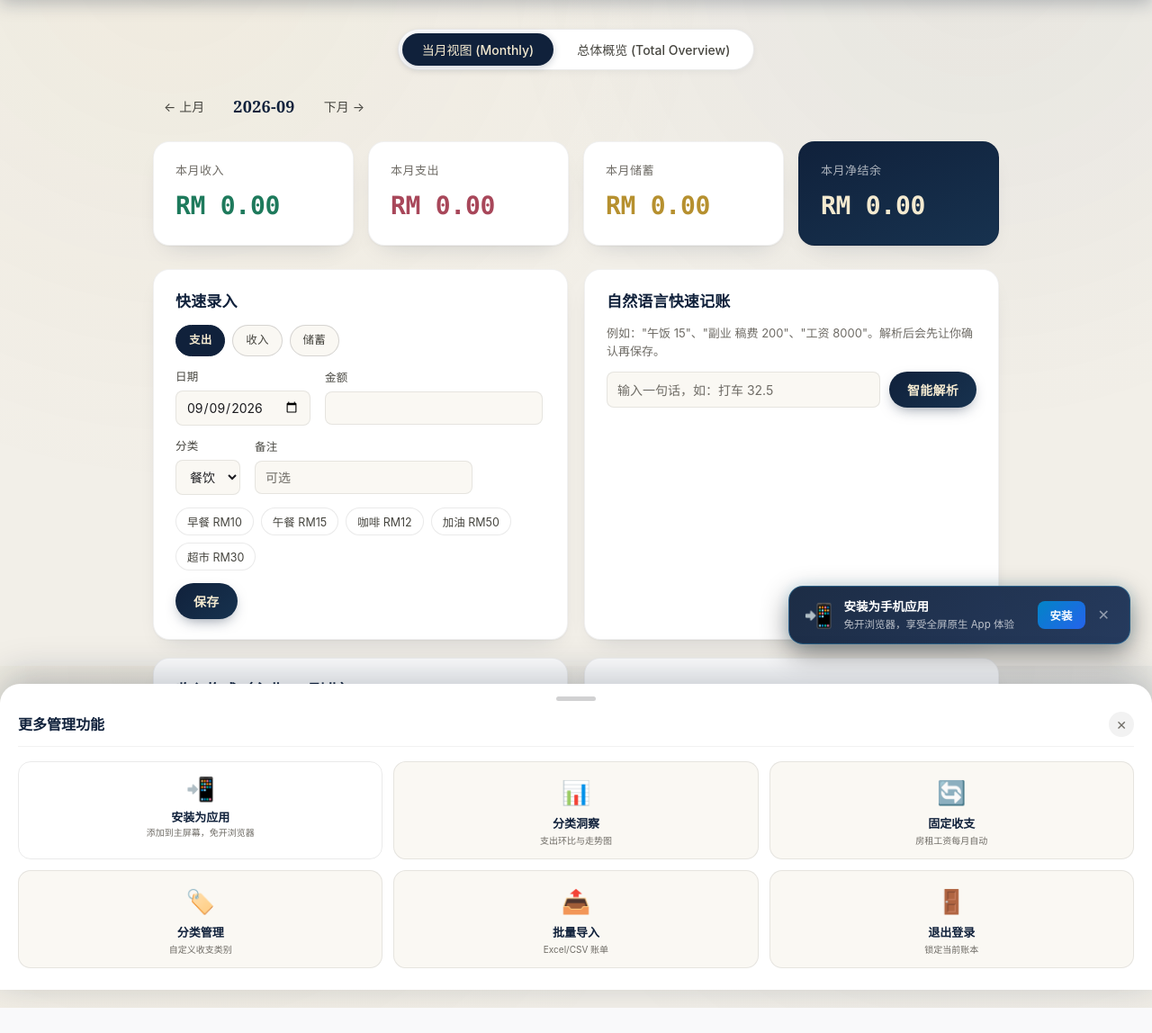
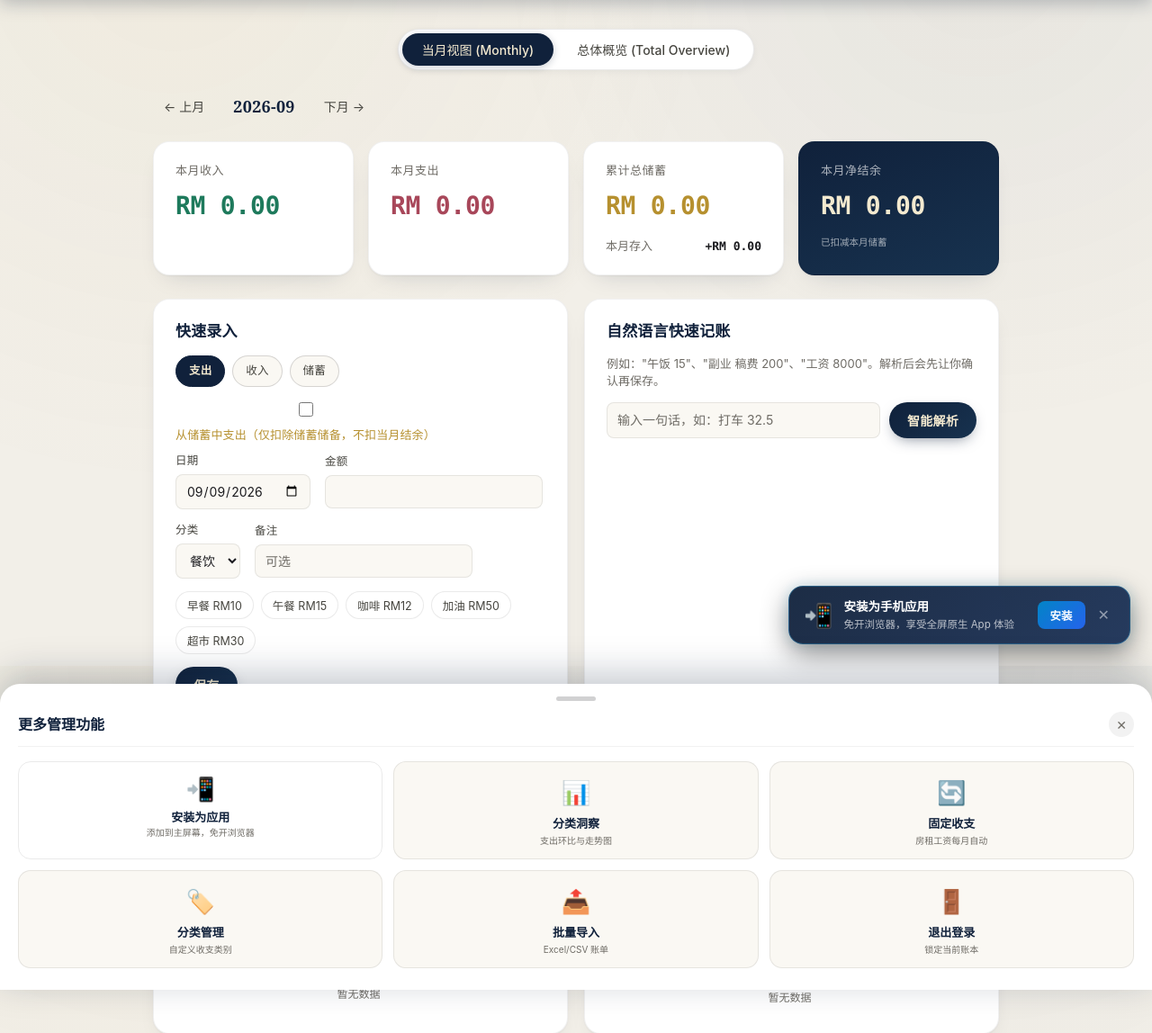
Before and after one commit to siangloh/ledger-app, a Flask app: page / in a window 1280 px wide. Shown: the part 60-1208 px from the top of the page at 90% size. Before the commit the page ends 1180 px from the top, so only its background shows below. Run offline with Flask 3, Linux system fonts and the light colour scheme; the visitor is signed in with stand-in values (Sample User, id 1); data comes from the database, SQL or seed files in the repository; data that the repository does not hold is empty; some libraries are stand-ins or nearby versions.

Commit message:
feat: mobile card layout for category insights, universal realtime update, and savings pool balance logic

```diff
--- a/app.py
+++ b/app.py
@@ -306,6 +306,12 @@ def init_db():
     try:
         db.execute("INSERT OR IGNORE INTO system_settings (key, value) VALUES ('auto_track_key', ?)", (DEFAULT_AUTO_TRACK_KEY,))
         db.execute("UPDATE system_settings SET value = ? WHERE key = 'auto_track_key' AND (value IS NULL OR value = '' OR value = 'ledger-auto-track-default-key')", (DEFAULT_AUTO_TRACK_KEY,))
+        db.commit()
+    except Exception:
+        pass
+
+    try:
+        db.execute("ALTER TABLE transactions ADD COLUMN from_savings INTEGER DEFAULT 0")
         db.commit()
     except Exception:
         pass
@@ -631,14 +637,23 @@ def index():
     end = f'{month}-{last_day:02d}'
 
     rows = db.execute(
-        'SELECT type, group_name, category, amount FROM transactions WHERE date BETWEEN ? AND ?',
+        'SELECT type, group_name, category, amount, COALESCE(from_savings, 0) as from_savings FROM transactions WHERE date BETWEEN ? AND ?',
         (start, end)
     ).fetchall()
 
     total_income = sum(r['amount'] for r in rows if r['type'] == 'income')
     total_expense = sum(r['amount'] for r in rows if r['type'] == 'expense')
-    total_savings = sum(r['amount'] for r in rows if r['type'] == 'savings')
-    balance = total_income - total_expense
+    regular_expense = sum(r['amount'] for r in rows if r['type'] == 'expense' and not r['from_savings'])
+    savings_expense = sum(r['amount'] for r in rows if r['type'] == 'expense' and r['from_savings'])
+    month_savings_in = sum(r['amount'] for r in rows if r['type'] == 'savings')
+
+    # 本月净结余：收入 - 日常支出 - 存入储蓄（从储蓄扣除的支出不扣当月结余）
+    balance = total_income - regular_expense - month_savings_in
+
+    # 当前累计总储蓄资金池（持续累加历史所有存入储蓄，减去从储蓄池支付的支出）
+    all_savings_in = db.execute("SELECT COALESCE(SUM(amount), 0) FROM transactions WHERE type='savings'").fetchone()[0] or 0.0
+    all_savings_out = db.execute("SELECT COALESCE(SUM(amount), 0) FROM transactions WHERE type='expense' AND COALESCE(from_savings, 0)=1").fetchone()[0] or 0.0
+    total_savings_pool = max(float(all_savings_in) - float(all_savings_out), 0.0)
 
     income_group = {'main': 0.0, 'side': 0.0}
     expense_by_category = {}
@@ -668,7 +683,11 @@ def index():
         next_month=shift_month(month, 1),
         total_income=total_income,
         total_expense=total_expense,
-        total_savings=total_savings,
+        total_savings=month_savings_in,
+        total_savings_pool=total_savings_pool,
+        month_savings_in=month_savings_in,
+        regular_expense=regular_expense,
+        savings_expense=savings_expense,
         balance=balance,
         income_group=income_group,
         expense_by_category=expense_by_category,
@@ -704,14 +723,21 @@ def partial_dashboard_cards():
     end = f'{month}-{last_day:02d}'
 
     rows = db.execute(
-        'SELECT type, group_name, category, amount FROM transactions WHERE date BETWEEN ? AND ?',
+        'SELECT type, group_name, category, amount, COALESCE(from_savings, 0) as from_savings FROM transactions WHERE date BETWEEN ? AND ?',
         (start, end)
     ).fetchall()
 
     total_income = sum(r['amount'] for r in rows if r['type'] == 'income')
     total_expense = sum(r['amount'] for r in rows if r['type'] == 'expense')
-    total_savings = sum(r['amount'] for r in rows if r['type'] == 'savings')
-    balance = total_income - total_expense
+    regular_expense = sum(r['amount'] for r in rows if r['type'] == 'expense' and not r['from_savings'])
+    savings_expense = sum(r['amount'] for r in rows if r['type'] == 'expense' and r['from_savings'])
+    month_savings_in = sum(r['amount'] for r in rows if r['type'] == 'savings')
+
+    balance = total_income - regular_expense - month_savings_in
+
+    all_savings_in = db.execute("SELECT COALESCE(SUM(amount), 0) FROM transactions WHERE type='savings'").fetchone()[0] or 0.0
+    all_savings_out = db.execute("SELECT COALESCE(SUM(amount), 0) FROM transactions WHERE type='expense' AND COALESCE(from_savings, 0)=1").fetchone()[0] or 0.0
+    total_savings_pool = max(float(all_savings_in) - float(all_savings_out), 0.0)
 
     savings_by_category = {}
     for r in rows:
@@ -723,7 +749,11 @@ def partial_dashboard_cards():
         'partials/dashboard_cards.html',
         total_income=total_income,
         total_expense=total_expense,
-        total_savings=total_savings,
+        total_savings=month_savings_in,
+        total_savings_pool=total_savings_pool,
+        month_savings_in=month_savings_in,
+        regular_expense=regular_expense,
+        savings_expense=savings_expense,
         balance=balance,
         savings_by_category=savings_by_category,
     )
@@ -800,7 +830,7 @@ def api_overview():
         end_date = (request.args.get('end') or '').strip() or None
     # 'all': start_date and end_date stay None
 
-    query = 'SELECT date, type, group_name, category, amount FROM transactions WHERE 1=1'
+    query = 'SELECT date, type, group_name, category, amount, COALESCE(from_savings, 0) as from_savings FROM transactions WHERE 1=1'
     params = []
     if start_date:
         query += ' AND date >= ?'
@@ -833,8 +863,10 @@ def api_overview():
 
     total_income = 0.0
     total_expense = 0.0
+    regular_expense = 0.0
+    savings_expense = 0.0
     total_savings = 0.0
-    monthly_stats = {m: {'income': 0.0, 'expense': 0.0, 'savings': 0.0} for m in month_keys}
+    monthly_stats = {m: {'income': 0.0, 'expense': 0.0, 'regular_expense': 0.0, 'savings_expense': 0.0, 'savings': 0.0} for m in month_keys}
     expense_cats = {}
     savings_cats = {}
     income_group = {'main': 0.0, 'side': 0.0}
@@ -844,7 +876,7 @@ def api_overview():
         m = r['date'][:7]
         t = r['type']
         if m not in monthly_stats:
-            monthly_stats[m] = {'income': 0.0, 'expense': 0.0, 'savings': 0.0}
+            monthly_stats[m] = {'income': 0.0, 'expense': 0.0, 'regular_expense': 0.0, 'savings_expense': 0.0, 'savings': 0.0}
             if m not in month_keys:
                 month_keys.append(m)
 
@@ -856,6 +888,13 @@ def api_overview():
         elif t == 'expense':
             total_expense += amt
             monthly_stats[m]['expense'] += amt
+            is_from_savings = bool(r['from_savings'])
+            if is_from_savings:
+                savings_expense += amt
+                monthly_stats[m]['savings_expense'] += amt
+            else:
+                regular_expense += amt
+                monthly_stats[m]['regular_expense'] += amt
             cat = r['category'] or '其他'
             expense_cats[cat] = expense_cats.get(cat, 0.0) + amt
         elif t == 'savings':
@@ -869,13 +908,16 @@ def api_overview():
     for m in month_keys:
         inc = round(monthly_stats[m]['income'], 2)
         exp = round(monthly_stats[m]['expense'], 2)
+        reg_exp = round(monthly_stats[m]['regular_expense'], 2)
         sav = round(monthly_stats[m].get('savings', 0.0), 2)
         monthly_trend.append({
             'month': m,
             'income': inc,
             'expense': exp,
+            'regular_expense': reg_exp,
+            'savings_expense': round(monthly_stats[m]['savings_expense'], 2),
             'savings': sav,
-            'balance': round(inc - exp, 2)
+            'balance': round(inc - reg_exp - sav, 2)
         })
 
     # 月均计算：有月份跨度按跨度算，否则按实际有记录的月份数，至少为 1
@@ -883,7 +925,11 @@ def api_overview():
     avg_income = total_income / num_months
     avg_expense = total_expense / num_months
     avg_savings = total_savings / num_months
-    net_savings = total_income - total_expense
+    net_savings = total_income - regular_expense - total_savings
+
+    all_savings_in = db.execute("SELECT COALESCE(SUM(amount), 0) FROM transactions WHERE type='savings'").fetchone()[0] or 0.0
+    all_savings_out = db.execute("SELECT COALESCE(SUM(amount), 0) FROM transactions WHERE type='expense' AND COALESCE(from_savings, 0)=1").fetchone()[0] or 0.0
+    total_savings_pool = max(float(all_savings_in) - float(all_savings_out), 0.0)
 
     # 支出分类按金额降序排序
     sorted_exp = sorted(expense_cats.items(), key=lambda x: x[1], reverse=True)
@@ -1119,12 +1165,14 @@ def add_transaction():
     if tx_type != 'income':
         group_name = None
 
+    from_savings = 1 if (tx_type == 'expense' and f.get('from_savings') in ('1', 'true', 'on')) else 0
+
     tx_date = f.get('date') or date.today().isoformat()
     cur = db.execute(
-        'INSERT INTO transactions (date, type, group_name, category, amount, note, source, created_at) '
-        'VALUES (?,?,?,?,?,?,?,?)',
+        'INSERT INTO transactions (date, type, group_name, category, amount, note, source, created_at, from_savings) '
+        'VALUES (?,?,?,?,?,?,?,?,?)',
         (tx_date, tx_type, group_name, f.get('category'), amount, f.get('note', ''),
-         f.get('source', 'manual'), datetime.now().isoformat())
+         f.get('source', 'manual'), datetime.now().isoformat(), from_savings)
     )
     db.commit()
     bump_data_version('add', {
@@ -1134,6 +1182,7 @@ def add_transaction():
         'category': f.get('category'),
         'type': tx_type,
         'date': tx_date,
+        'from_savings': from_savings,
         'source': f.get('source', 'manual')
     })
 
@@ -1236,12 +1285,13 @@ def edit_record(tx_id):
                     (merchant_note, new_category, now_str)
                 )
 
+        from_savings = 1 if (tx_type == 'expense' and f.get('from_savings') in ('1', 'true', 'on')) else 0
         db.execute(
-            'UPDATE transactions SET date=?, type=?, group_name=?, category=?, amount=?, note=? WHERE id=?',
-            (f.get('date'), tx_type, group_name, new_category, amount, f.get('note', ''), tx_id)
+            'UPDATE transactions SET date=?, type=?, group_name=?, category=?, amount=?, note=?, from_savings=? WHERE id=?',
+            (f.get('date'), tx_type, group_name, new_category, amount, f.get('note', ''), from_savings, tx_id)
         )
         db.commit()
-        bump_data_version('edit', {'id': tx_id})
+        bump_data_version('edit', {'id': tx_id, 'from_savings': from_savings})
 
         if is_ajax_request():
             return jsonify({'ok': True, 'message': '记录已更新'})
--- a/static/app.js
+++ b/static/app.js
@@ -11,9 +11,19 @@ function syncSegStyles() {
 }
 
 function onTypeChange() {
-  const type = document.querySelector('input[name="type"]:checked').value;
+  const checkedRadio = document.querySelector('input[name="type"]:checked');
+  if (!checkedRadio) return;
+  const type = checkedRadio.value;
   const groupRow = document.getElementById('groupRow');
   if (groupRow) groupRow.style.display = (type === 'income') ? 'flex' : 'none';
+  const fromSavingsRow = document.getElementById('fromSavingsRow');
+  if (fromSavingsRow) {
+    fromSavingsRow.style.display = (type === 'expense') ? 'flex' : 'none';
+    if (type !== 'expense') {
+      const chk = fromSavingsRow.querySelector('input[type="checkbox"]');
+      if (chk) chk.checked = false;
+    }
+  }
   populateCategories();
   syncSegStyles();
 }
@@ -1739,10 +1749,18 @@ function handleRealtimeUpdate(event) {
 
   if (isDashboard) {
     refreshDashboardPartials(event);
-  }
-
-  if (isRecords) {
+  } else if (isRecords) {
     refreshRecordsPartials(event);
+  } else {
+    // 全站其它所有页面（分类洞察、固定收支、分类管理、AA分账等）进行实时局部更新
+    const mainContainer = document.getElementById('mainContainer');
+    if (mainContainer && typeof htmx !== 'undefined') {
+      htmx.ajax('GET', window.location.href, {
+        target: '#mainContainer',
+        swap: 'innerHTML',
+        headers: { 'HX-Request': 'true' }
+      });
+    }
   }
 
   // 显示优雅的非侵入式 Toast 提示
@@ -1752,7 +1770,7 @@ function handleRealtimeUpdate(event) {
     const noteStr = tx.note ? `【${tx.note}】` : '';
     const title = event.type === 'auto_track'
       ? `🎉 自动记账实时入账：${noteStr} ${amountStr}`
-      : `⚡ 账本数据已实时更新：${noteStr} ${amountStr}`;
+      : `⚡ 账本数据已实时同步：${noteStr} ${amountStr}`;
 
     if (typeof Swal !== 'undefined') {
       Swal.fire({
--- a/templates/edit_record.html
+++ b/templates/edit_record.html
@@ -13,6 +13,12 @@
   <div class="row seg-row" id="groupRow" style="{{ 'display:flex' if row.type=='income' else 'display:none' }};">
     <label class="seg"><input type="radio" name="group_name" value="main" {{ 'checked' if row.group_name=='main' }} onchange="populateCategories()"><span>主业收入</span></label>
     <label class="seg"><input type="radio" name="group_name" value="side" {{ 'checked' if row.group_name=='side' }} onchange="populateCategories()"><span>副业收入</span></label>
+  </div>
+  <div class="row" id="fromSavingsRow" style="{{ 'display:flex;' if row.type=='expense' else 'display:none;' }} align-items:center; margin: 4px 0 10px 0;">
+    <label style="display:flex; align-items:center; gap:8px; cursor:pointer; font-size:13px; color:var(--gold); user-select:none;">
+      <input type="checkbox" name="from_savings" value="1" id="fromSavingsCheck" {{ 'checked' if row.from_savings }} style="width:16px; height:16px; accent-color:var(--gold); cursor:pointer;">
+      <span>从储蓄中支出（仅扣除储蓄储备，不扣当月结余）</span>
+    </label>
   </div>
   <div class="row">
     <label>日期 <input type="date" name="date" value="{{ row.date }}" required></label>
--- a/templates/index.html
+++ b/templates/index.html
@@ -36,6 +36,12 @@
         <div class="row seg-row" id="groupRow" style="display:none;">
           <label class="seg"><input type="radio" name="group_name" value="main" checked onchange="populateCategories()"><span>主业收入</span></label>
           <label class="seg"><input type="radio" name="group_name" value="side" onchange="populateCategories()"><span>副业收入</span></label>
+        </div>
+        <div class="row" id="fromSavingsRow" style="display:flex; align-items:center; margin: 4px 0 10px 0;">
+          <label style="display:flex; align-items:center; gap:8px; cursor:pointer; font-size:13px; color:var(--gold); user-select:none;">
+            <input type="checkbox" name="from_savings" value="1" id="fromSavingsCheck" style="width:16px; height:16px; accent-color:var(--gold); cursor:pointer;">
+            <span>从储蓄中支出（仅扣除储蓄储备，不扣当月结余）</span>
+          </label>
         </div>
         <div class="row">
           <label>日期 <input type="date" name="date" value="{{ today }}" required></label>
--- a/templates/partials/dashboard_cards.html
+++ b/templates/partials/dashboard_cards.html
@@ -6,23 +6,29 @@
   <div class="card card-live-pulse">
     <span class="card-label">本月支出</span>
     <span class="amount expense">{{ total_expense|money }}</span>
+    {% if savings_expense and savings_expense > 0 %}
+    <div style="font-size: 11px; color: var(--muted); margin-top: 4px;">含储蓄支付 {{ savings_expense|money }}</div>
+    {% endif %}
   </div>
   <div class="card card-live-pulse">
-    <span class="card-label">本月储蓄</span>
-    <span class="amount savings" style="color:var(--gold);">{{ total_savings|money }}</span>
-    {% if savings_by_category %}
+    <span class="card-label">累计总储蓄</span>
+    <span class="amount savings" style="color:var(--gold);">{{ (total_savings_pool if total_savings_pool is defined else total_savings)|money }}</span>
     <div class="card-sub-stats" style="margin-top: 6px; font-size: 11.5px;">
-      {% for scat, samt in savings_by_category.items() %}
       <div class="sub-stat-row">
-        <span class="sub-stat-label">{{ scat }}</span>
-        <span class="sub-stat-val">{{ samt|money }}</span>
+        <span class="sub-stat-label">本月存入</span>
+        <span class="sub-stat-val">+{{ (month_savings_in if month_savings_in is defined else total_savings)|money }}</span>
       </div>
-      {% endfor %}
+      {% if savings_expense and savings_expense > 0 %}
+      <div class="sub-stat-row">
+        <span class="sub-stat-label">储蓄扣减</span>
+        <span class="sub-stat-val" style="color:var(--rose);">-{{ savings_expense|money }}</span>
+      </div>
+      {% endif %}
     </div>
-    {% endif %}
   </div>
   <div class="card card-highlight card-live-pulse {{ 'positive' if balance >= 0 else 'negative' }}">
     <span class="card-label">本月净结余</span>
     <span class="amount">{{ balance|money }}</span>
+    <div style="font-size: 10.5px; color: rgba(255,255,255,0.6); margin-top: 4px;">已扣减本月储蓄</div>
   </div>
 </div>
--- a/templates/partials/records_content.html
+++ b/templates/partials/records_content.html
@@ -16,8 +16,10 @@
       <td data-col="checkbox" style="text-align: center;">
         <input type="checkbox" name="ids" value="{{ r.id }}" class="record-checkbox" onchange="updateBatchBar()">
       </td>
-      <td data-col="date">{{ r.date }}</td>
-      <td data-col="type"><span class="tag {{ 'tag-income' if r.type=='income' else ('tag-savings' if r.type=='savings' else 'tag-expense') }}">{{ '收入' if r.type=='income' else ('储蓄' if r.type=='savings' else '支出') }}</span></td>
+      <td data-col="type">
+        <span class="tag {{ 'tag-income' if r.type=='income' else ('tag-savings' if r.type=='savings' else 'tag-expense') }}">{{ '收入' if r.type=='income' else ('储蓄' if r.type=='savings' else '支出') }}</span>
+        {% if r.from_savings %}<span class="tag tag-savings" style="margin-left: 4px; font-size: 10px; padding: 2px 6px;" title="使用储蓄储备付款">储蓄扣减</span>{% endif %}
+      </td>
       <td data-col="group">{{ {'main':'主业','side':'副业'}.get(r.group_name, '') }}</td>
       <td data-col="category"><strong>{{ r.category }}</strong></td>
       <td data-col="amount" class="amount-cell {{ 'income' if r.type=='income' else ('savings' if r.type=='savings' else 'expense') }}">{{ r.amount|money }}</td>
```
Also changed, not shown: static/style.css (+83 -0 lines), templates/category_insights.html (+8 -8 lines).
